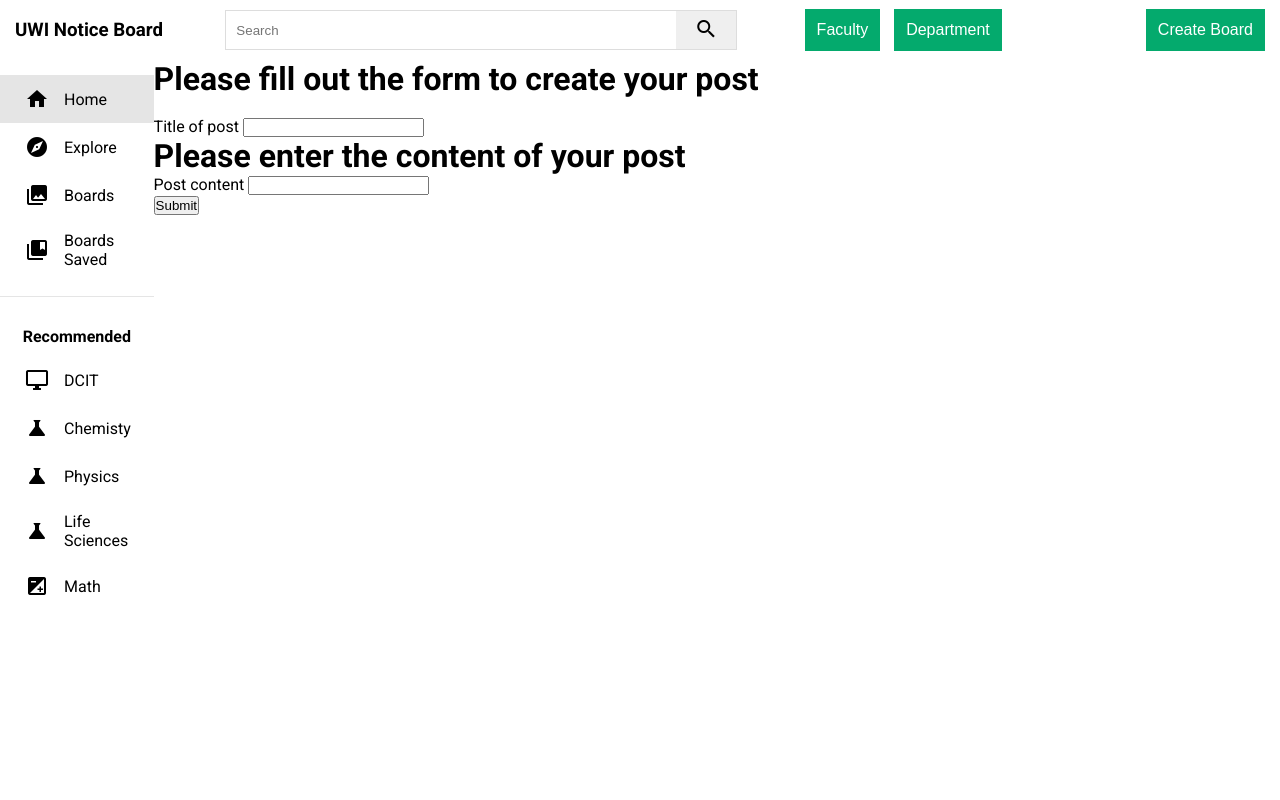
After one commit to VantageGroup/UWI-Notice-Board, a Flask app: page /createPost in a window 1280 px wide. The commit adds this page. Run offline with Flask 2, Linux system fonts and the light colour scheme.

Commit message:
Search and post creation

```diff
--- a/main.py
+++ b/main.py
@@ -4,7 +4,8 @@ from flask import Flask, redirect, render_template, request, jsonify, send_from_
 from flask_cors import CORS
 from sqlalchemy.exc import OperationalError
 from models import db, get_migrate, create_db
-from models import Test
+from models import Test, Post
+from webforms import SearchForm, PostForm
 
 def create_app():
   app = Flask(__name__, static_url_path='/static')
@@ -27,14 +28,47 @@ migrate = get_migrate(app)
 
 @app.route('/')
 def home():
-  test = Test()
-  test = Test(
-    text="this is a test"
-  )
-  db.session.add(test)
+  # test = Test()
+  Post1 = Post()
+  # test = Test(text="this is a test")
+  Post1 = Post( title='Post1', message='Welcome to the UWI notice board.')
+  Post2 = Post(title='Post2', message='This is for the second post.')
+  Post3 = Post(title='Post3', message='This is for the third post.')
+  db.session.add(Post1)
+  db.session.add(Post2)
+  db.session.add(Post3)
   db.session.commit()
-  return render_template('index.html', test=test)
+  return render_template('index.html', Post1 = Post1, Post2 = Post2, Post3 = Post3)
 
+@app.context_processor
+def base():
+  form = SearchForm()
+  return dict(form=form)
+
+
+@app.route('/search',methods=["POST"])
+def search():
+  form = SearchForm()
+  dbPosts = Post.query
+  queryAll = Post.query.all()
+  if 1 == 1:
+   post_searched = form.searched.data
+   dbPosts = dbPosts.filter(Post.message.like( '%' + post_searched + '%'))
+   dbPosts = dbPosts.order_by(Post.title).all()
+   return render_template('search.html', form=form, searched = post_searched, queryAll = queryAll, dbPosts = dbPosts)
+
+#creating form page
+@app.route('/createPost', methods=['GET', 'POST'])
+def createPost():
+  title = None
+  message = None
+  form = PostForm()
+  if form.validate_on_submit():
+    title = form.title.data
+    form.title.data = ''
+    message = form.message.data
+    form.message.data = ''
+  return render_template("form.html", title = title, message = message, form = form)
 
 if __name__ == '__main__':
   app.run(host='0.0.0.0', debug=True, port=8080)
--- /dev/null
+++ b/templates/form.html
@@ -0,0 +1,187 @@
+<!DOCTYPE html>
+<html>
+
+<head>
+  <meta charset="utf-8">
+  <meta name="viewport" content="width=device-width">
+  <title>UWI Notice Board</title>
+  <link href="static/css/style.css" rel="stylesheet" type="text/css" />
+   <!-- Material Icons -->
+    <link href="https://fonts.googleapis.com/icon?family=Material+Icons" rel="stylesheet" />
+</head>
+
+<body>
+
+  <header class="header">
+     <div class="logo left">
+
+       <h3>UWI Notice Board</h3>
+     </div>
+
+     <div class="search center">
+       <form method="POST" action="{{ url_for('search') }}" class="d-flex">
+        {{ form.hidden_tag()}}
+         <input class="form-control me-2" type="search" placeholder="Search"  aria-label="Search" name="searched"/>
+         <button class="btn btn-outline-secondary" type="submit"><i class="material-icons">search</i></button>
+       </form>
+     </div>
+
+     <div class="icons-right">
+       <div class="dropdown">
+          <button class="dropbtn">Faculty</button>
+          <div class="dropdown-content">
+            <a href="#">Science and Technology</a>
+            <a href="#">Medical Sciences</a>
+            <a href="#">Social Sciences</a>
+            <a href="#">Engineering</a>
+            <a href="#">Law</a>
+            <a href="#">Humanities and Education</a>
+            <a href="#">Food and Agriculture</a>
+            <a href="#">Sports</a>
+          </div>
+        </div>
+       <div class="dropdown">
+          <button class="dropbtn">Department</button>
+          <div class="dropdown-content">
+            <a href="#">DCIT</a>
+            <a href="#">Chemisty</a>
+            <a href="#">Physics</a>
+            <a href="#">Life Sciences</a>
+            <a href="#">Math</a>
+          </div>
+        </div>
+     </div>
+      <div class="create">
+        <button>Create Board</button>
+      </div>
+  </header>
+      <main>
+          <div class="side-bar">
+            <div class="nav">
+              <a class="nav-link active">
+                <i class="material-icons">home</i>
+                <span>Home</span>
+              </a>
+              <a class="nav-link">
+                <i class="material-icons">explore</i>
+                <span>Explore</span>
+              </a>
+              <a class="nav-link">
+                <i class="material-icons">collections</i>
+                <span>Boards</span>
+              </a>
+              <a class="nav-link">
+                <i class="material-icons">collections_bookmark</i>
+                <span>Boards Saved</span>
+              </a>
+            </div>
+            <hr>
+            <h4>Recommended</h4>
+            <a class="nav-link">
+              <i class="material-icons">desktop_windows</i>
+              <span>DCIT</span>
+            </a>
+            <a class="nav-link">
+              <i class="material-icons">science</i>
+              <span>Chemisty</span>
+            </a>
+            <a class="nav-link">
+              <i class="material-icons">science</i>
+              <span>Physics</span>
+            </a>
+            <a class="nav-link">
+              <i class="material-icons">science</i>
+              <span>Life Sciences</span>
+            </a>
+            <a class="nav-link">
+              <i class="material-icons">exposure</i>
+              <span>Math</span>
+            </a>
+          </div>
+          <div class="container">
+            {% block content %}
+
+            {% if title %}
+            <div class="container" style="overflow-y: auto; overflow-x: hidden;">
+                <div class="for-date">
+                  <p class="the-date">🟢Today</p>
+                  <div class="card">
+                    <div class="card-left">
+                      <div class="c-top">
+                        <div class="t-left">
+                          <div class="profile-image">
+                            <img src="static/images/icon.png" alt="">
+                            <p class="name">Aaron S.</p>
+                            <p class="time">1hr ago</p>
+                          </div>
+                        </div>
+                        <div class="t-right">
+                          <div class="card-content">
+                            <h3 class="title">{{title}}</h3>
+                            <p> {{ message }} </p>
+                          </div>
+                        </div>
+                      </div>
+                      <div class="c-bot">
+                        <div class="c-bot-left">
+                          <p class="board-name">DCIT</p>
+                        </div>
+                        <div class="c-bot-mid">
+                          <div class="card-footer">
+                            <button>Leave</button>
+                          </div>
+                        </div>
+                        <div class="c-bot-left-right">
+                          <p class="users-count">1.2k</p>
+                        </div>
+                        <div class="user-icon">
+                          <i class="material-icons">person</i>
+                        </div>
+                        <div class="c-bot-right">
+                          <p class="views">15 views</p>
+                        </div>
+                        <div class="c-bot-right-right">
+                          <i class="material-icons">more_horiz</i>
+                        </div>
+                      </div>
+                    </div>
+
+                    <div class="card-right">
+                      <div class="flyer">
+                        <img class="flyer-image" src="static/images/flyer.jpg" alt="">
+                      </div>
+                    </div>
+                  </div>
+                </div>
+              </div>
+          </div>
+          <div><button style="float: right;">Upload Post</button></div>
+
+            {% else %}
+
+
+           <h1>Please fill out the form to create your post</h1>
+           <br/>
+           <form method ="POST">
+            {{ form.hidden_tag() }}
+            {{ form.title.label }}
+            {{ form.title }}
+
+            <br/>
+            <h1>Please enter the content of your post</h1>
+            {{ form.message.label }}
+            {{ form.message() }}
+            <br/>
+            {{ form.submit() }}
+
+          </form>
+
+
+          {% endif %}
+            {% endblock %}
+
+         </div>
+      </main>
+  <script src="script.js"></script>
+</body>
+</html>
--- /dev/null
+++ b/webforms.py
@@ -0,0 +1,20 @@
+from flask import Flask, render_template
+from flask_wtf import FlaskForm
+from wtforms import (StringField,SubmitField, TextAreaField, IntegerField, BooleanField,
+                     RadioField)
+from wtforms.validators import DataRequired,InputRequired, Length
+
+app = Flask(__name__)
+app.config['SECRET_KEY'] = "password"
+
+class PostForm(FlaskForm):
+ title= StringField("Title of post", validators =[DataRequired()] )
+ message = StringField("Post content", validators =[DataRequired()] )
+ submit= SubmitField("Submit")
+
+
+class SearchForm(FlaskForm):
+    searched = StringField("searched")
+    submit = SubmitField("Submit")
+
+#Creating a form class
```
Also changed, not shown: models.py (+12 -13 lines), templates/index.html (+10 -5 lines), templates/search.html (added, +129 -0 lines), wsgi.py (+6 -8 lines), data.db.
